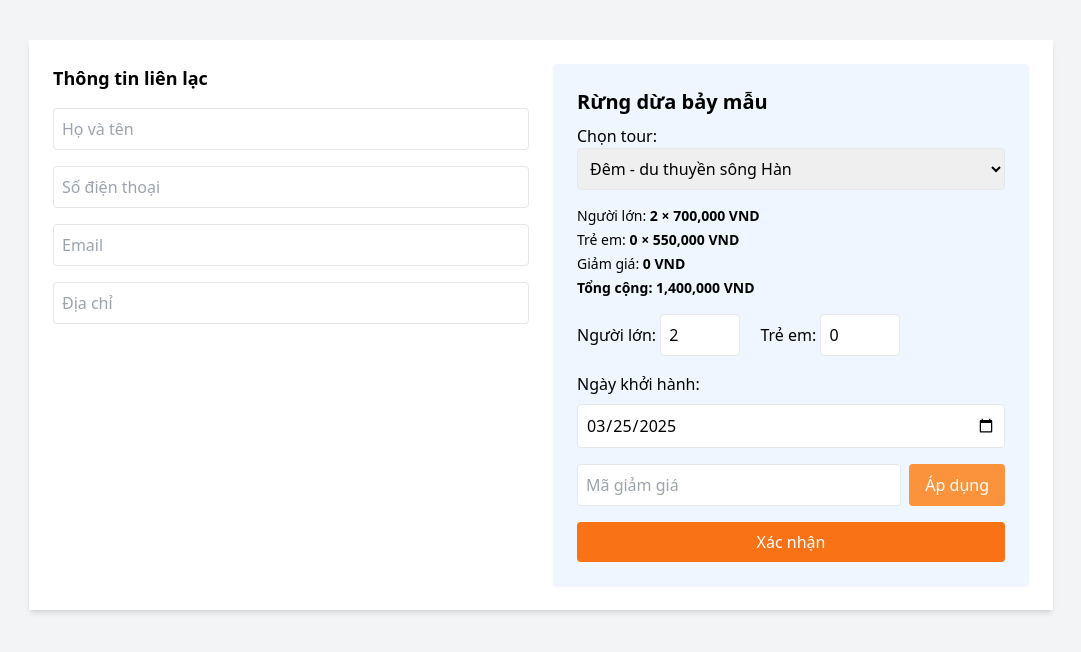
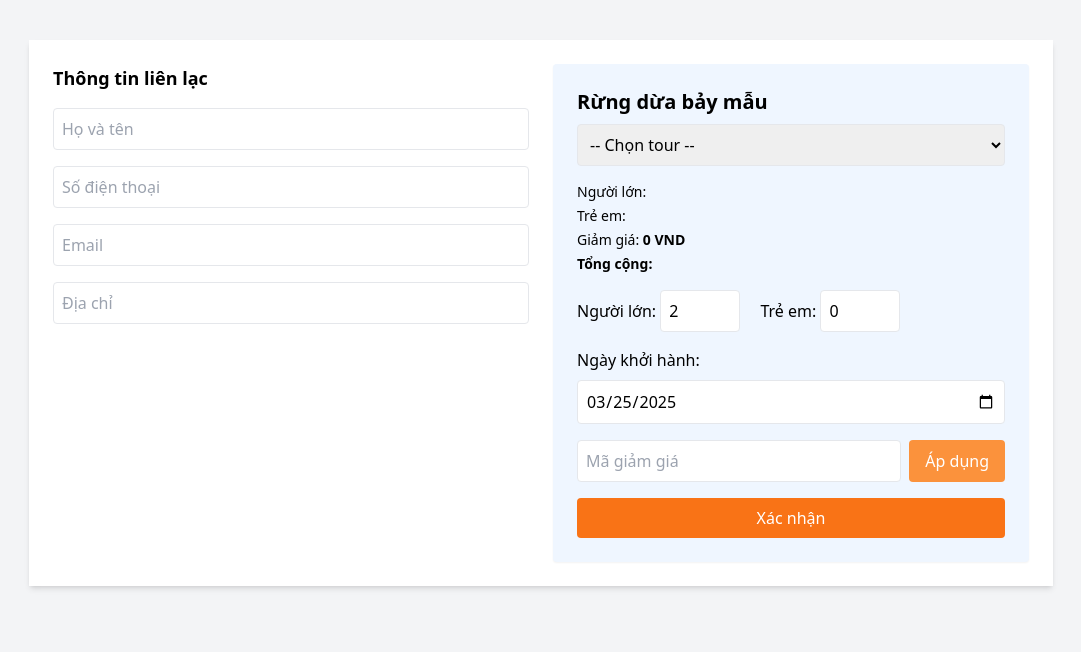
Before and after one commit to tranquynh03/dichvu, a plain HTML site: page maudat.html in a window 1280 px wide. Shown: the whole page, without its empty margins (99-1180 px from the left). Drawn offline with nearby package versions, Linux system fonts and the light colour scheme.

Commit message:
Add files via upload

```diff
--- a/maudat.html
+++ b/maudat.html
@@ -27,18 +27,19 @@
       <div class="bg-blue-50 p-6 rounded shadow-sm">
         <h2 class="text-xl font-bold mb-2" id="tour-title">Rừng dừa bảy mẫu</h2>
 
-        <label for="tour">Chọn tour:</label>
         <select id="tour" class="border p-2 rounded w-full mb-4">
+          <option value="" disabled selected>-- Chọn tour --</option>
           <option value="baotang">Bảo tàng mỹ thuật</option>
           <option value="city">Đà Nẵng City</option>
           <option value="CV">Núi thần tài - CV suối khoáng nóng</option>
           <option value="linhung">Bán đảo Sơn Trà - Chùa Linh Ứng</option>
           <option value="nguhanhson">Ngũ Hành Sơn</option>
-          <option value="rungdua" selected>Rừng dừa bảy mẫu</option>
-          <option value="rungdua" selected>Biển - Sơn Trà - Bãi Rạng - Ghềnh Bàng</option>
-          <option value="rungdua" selected>Bà Nà Hills</option>
-          <option value="rungdua" selected>Đêm - du thuyền sông Hàn</option>
+          <option value="rungdua">Rừng dừa bảy mẫu</option>
+          <option value="sontra">Biển - Sơn Trà - Bãi Rạng - Ghềnh Bàng</option>
+          <option value="bana">Bà Nà Hills</option>
+          <option value="songhan">Đêm - du thuyền sông Hàn</option>
         </select>
+
 
         <div class="text-sm space-y-1 mb-4">
           <p>Người lớn: <span id="adult-info" class="font-bold"></span></p>
```
